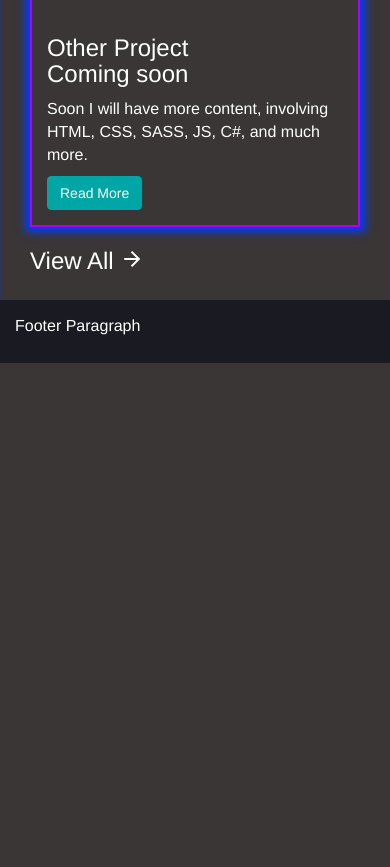
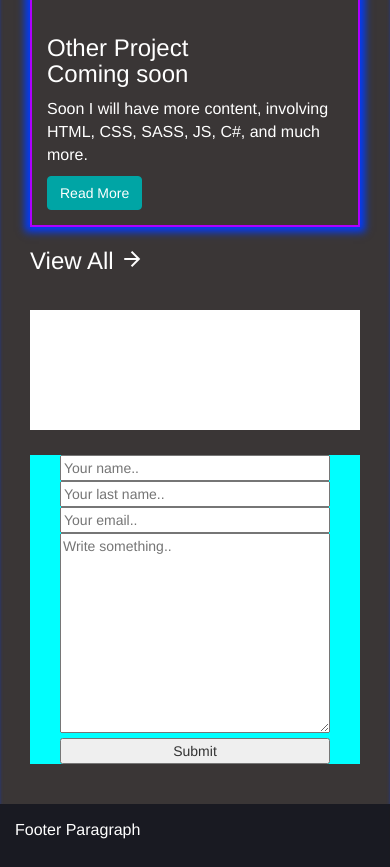
Before and after one commit to liamswork/Portfolio-Old, a PHP site: page / in a window 390 px wide. Shown: the part 3636-4503 px from the top of the page. Before the commit the page ends 3999 px from the top, so only its background shows below. Run offline with PHP 8.4, Linux system fonts and the light colour scheme; some libraries are stand-ins or nearby versions; some web fonts are replaced.

Commit message:
Contact area
-Contact area added
-responsive additions and fixes
-Base styles to contact form added

```diff
--- a/css/style.css
+++ b/css/style.css
@@ -706,6 +706,23 @@ hr.rounded {
   z-index: 1;
 }
 
+.container-contact-form {
+  margin-top: 25px;
+}
+
+.container-contact-form .contact-info {
+  background-color: #fff;
+}
+
+.container-contact-form .contact-form {
+  background-color: aqua;
+  margin: 25px 0;
+}
+
+.container-contact-form .contact-form input, .container-contact-form .contact-form textarea {
+  width: 100%;
+}
+
 @media (min-width: 768px) {
   .container {
     width: 680px;
@@ -760,3 +777,10 @@ hr.rounded {
     width: 33%;
   }
 }
+
+@media (min-width: 1260px) {
+  .container-contact-form .contact-form {
+    background-color: aqua;
+    margin: 0;
+  }
+}
--- a/index.html
+++ b/index.html
@@ -217,7 +217,39 @@
                   </div>
                 </div>
             </div>
+
+            <!--Contact me form-->
+            <div class="container container-contact-form">
+              <div class="contact-info col-lg-6">
+                <br><br><br><br><br><br>
               </div>
+              <div class="contact-form col-lg-6">
+                <div class="container">
+                  <form action="index.html">
+
+                    <label class="hidden" for="fname">First Name</label>
+                    <input type="text" id="fname" name="firstname" placeholder="Your name..">
+
+                    <label class="hidden" for="lname">Last Name</label>
+                    <input type="text" id="lname" name="lastname" placeholder="Your last name..">
+
+                    <label class="hidden" for="email">Email</label>
+                    <input type="email" id="email" name="email" placeholder="Your email..">
+
+                    <label class="hidden" for="subject">Subject</label>
+                    <textarea id="subject" name="subject" placeholder="Write something.." style="height:200px"></textarea>
+
+                    <input type="submit" value="Submit">
+
+                  </form>
+                </div>
+              </div>
+            </div>
+
+        </div>   <!--End of inner closing div-->
+
+
+
     <!--Footer-->
     <footer>
         <!--Footer Main-->
@@ -229,6 +261,8 @@
             </div>
         </div>
     </footer>
+
+
     </div>
 </body>
 
--- a/scss/layout/_index.scss
+++ b/scss/layout/_index.scss
@@ -2,3 +2,4 @@
 @import "home/nav";
 @import "home/banner";
 @import "home/projects";
+@import "home/contactform";
--- /dev/null
+++ b/scss/layout/home/_contactform.scss
@@ -0,0 +1,15 @@
+.container-contact-form{
+    margin-top:25px;
+
+    .contact-info{
+        background-color: #fff;
+    }
+    .contact-form{
+        background-color: aqua;
+        margin:25px 0;
+
+        input,textarea{
+            width:100%;
+        }
+    }
+}
--- a/scss/mediaqueries/_index.scss
+++ b/scss/mediaqueries/_index.scss
@@ -2,3 +2,4 @@
 @import "home/navqueries";
 @import "home/bannerqueries";
 @import "home/projectqueries";
+@import "home/contactformqueries";
--- /dev/null
+++ b/scss/mediaqueries/home/_contactformqueries.scss
@@ -0,0 +1,19 @@
+@media (min-width: 768px){
+
+}
+
+@media (min-width: 992px){
+
+}
+
+@media (min-width: 1260px){
+    .container-contact-form{
+        .contact-info{
+
+        }
+        .contact-form{
+            background-color: aqua;
+            margin:0;
+        }
+    }
+}
--- a/scss/mediaqueries/home/_projectqueries.scss
+++ b/scss/mediaqueries/home/_projectqueries.scss
@@ -1,9 +1,15 @@
 @media (min-width: 768px){
-    .project-list{
+    .latest-projects{
+        .project-list{
+            //max-height:100vh;
         .img-container{
             img{
                 //temp
             }
+        }
+
+        //Project card area 100vh
+
         }
     }
 }
```
Lines whose indentation alone changed are shown as unchanged.
